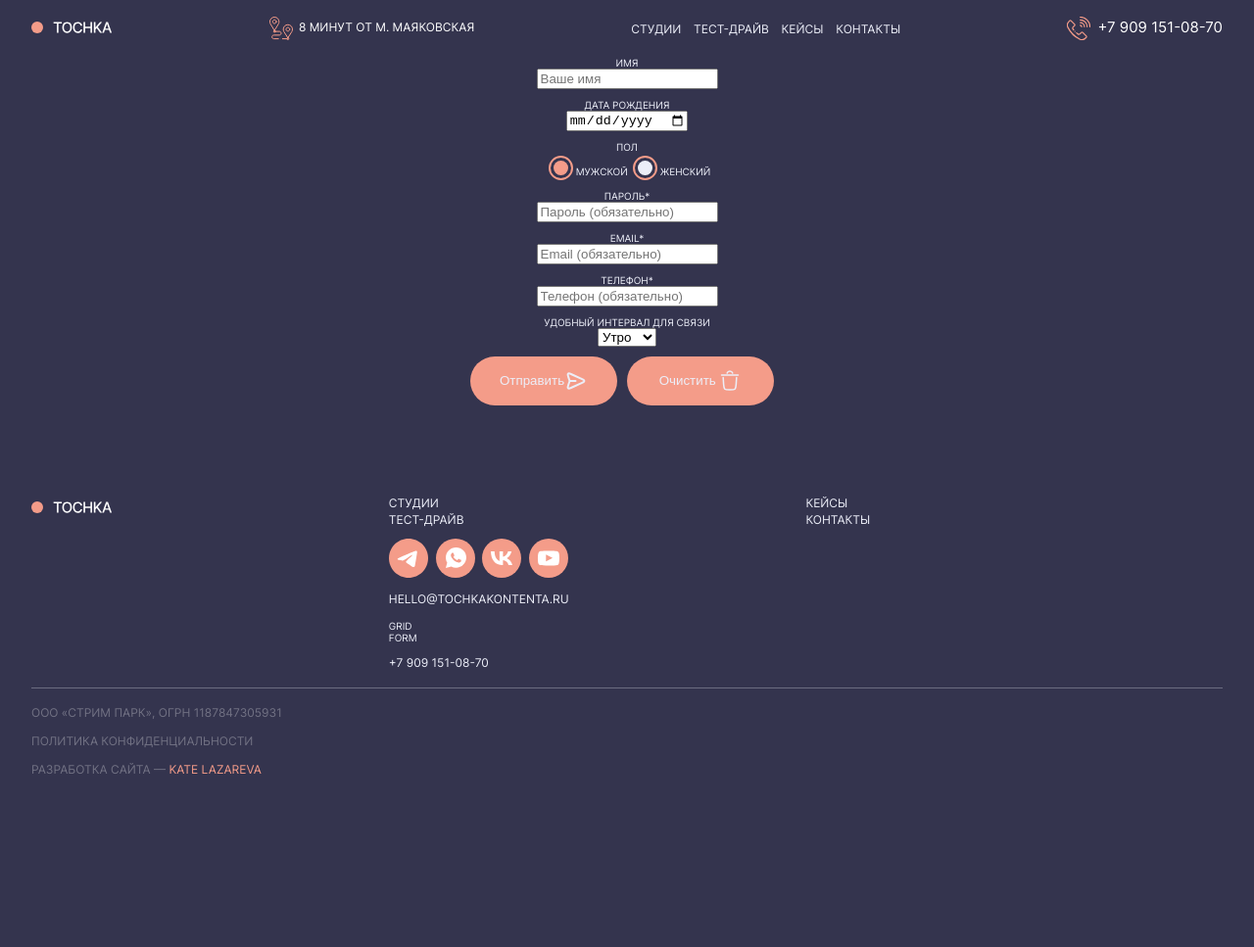
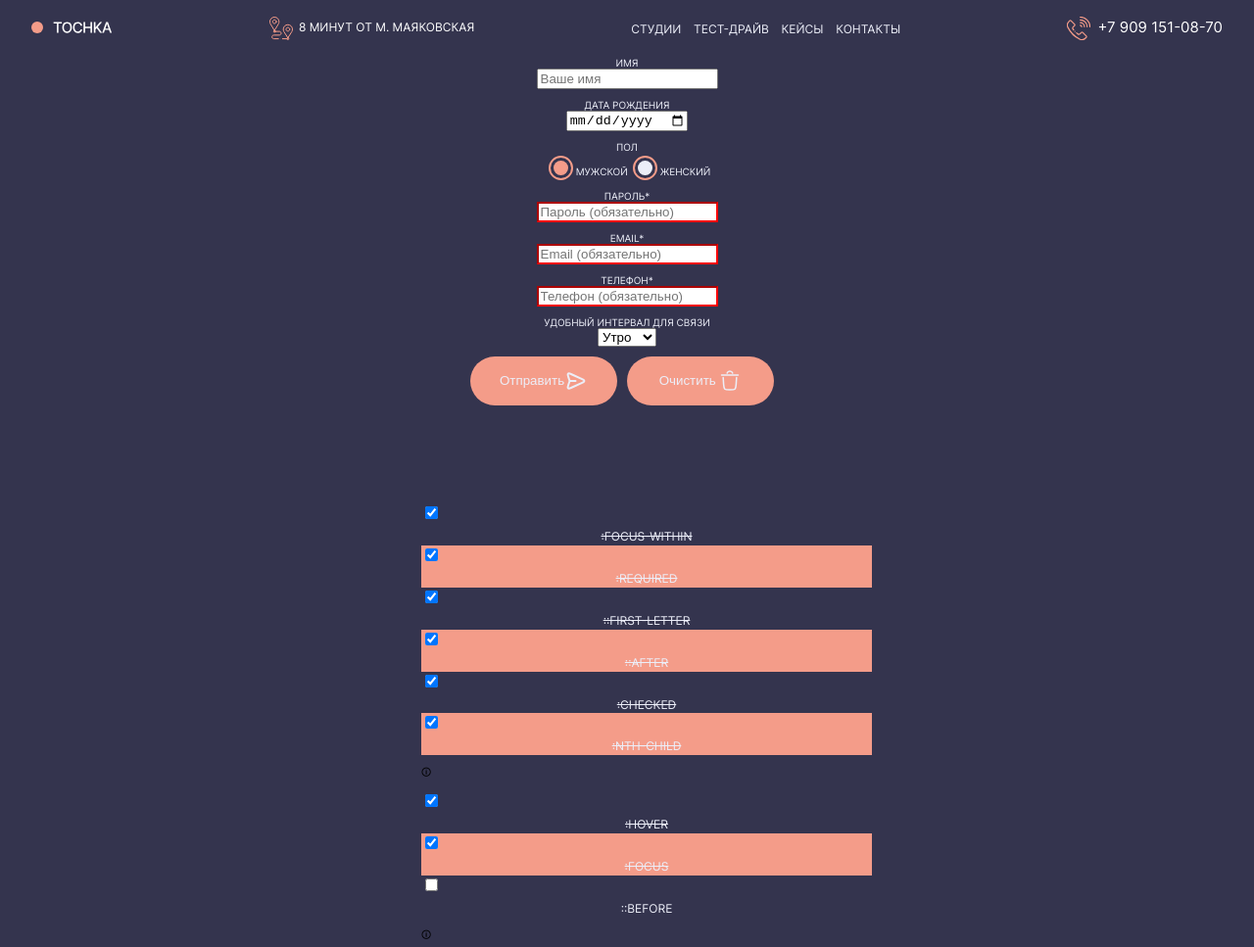
Before and after one commit to FrontendCourseMP/intro-to-layout-sqdzy, a plain HTML site: page form.html in a window 1280 px wide. Shown: the top 967 px of the page at 98% size. Before the commit the page ends 898 px from the top, so only its background shows below. Drawn offline with Linux system fonts and the light colour scheme.

Commit message:
Psevdo form

```diff
--- a/css/form.css
+++ b/css/form.css
@@ -49,3 +49,38 @@ button {
 button * {
   vertical-align: middle;
 }
+
+label {
+  display: flex;
+  flex-direction: column;
+  align-items: center;
+}
+.logo_footer {
+  transform: rotate(30deg) scale(1.5) skewX(20deg) skewY(20deg);
+}
+
+label:focus-within {
+  color: var(--peach-color);
+}
+
+input:required {
+  border-color:#f00;
+}
+
+dl {
+  max-width: 500px;
+  margin-inline: auto;
+  margin-block: 100px 0;
+}
+dt::first-letter {
+  font-size: 2em;
+}
+dd::after {
+  content: "🛈";
+}
+dl input[type="checkbox"]:checked + label {
+  text-decoration: line-through;
+}
+dl li:nth-child(even) {
+  background-color: var(--peach-color);
+}
--- a/form.html
+++ b/form.html
@@ -22,39 +22,69 @@
   </header>
   <main>
     <form action="//httpbin.org/post" method="post" class="middle_wrapper fixed_width form_middle_flex">
-      <label for="fname">Имя</label>
+      <label for="fname">Имя
         <input type="text" id="fname" name="fname" placeholder="Ваше имя">
-      <label for="birth">Дата рождения</label>
+      </label>
+      <label for="birth">Дата рождения
         <input type="date" id="birth" name="birth">
-      <label for="gender">Пол</label>
+      </label>
+      <label for="gender">Пол
         <div class="gender_form">
           <input type="radio" id="male" name="gender" value="male" checked>
           <label for="male">Мужской</label>
           <input type="radio" id="female" name="gender" value="female">
           <label for="female">Женский</label>
         </div>
-      <label for="pwd">Пароль*</label>
-      <input type="password" id="pwd" name="pwd" placeholder="Пароль (обязательно)">
-      <label for="email">Email*</label>
-      <input type="email" id="email" name="email" placeholder="Email (обязательно)">
-      <label for="phone">Телефон*</label>
-      <input type="tel" id="phone" name="phone" placeholder="Телефон (обязательно)">
-      <label for="time">Удобный интервал для связи</label>
+      </label>
+      <label for="pwd">Пароль*
+        <input type="password" id="pwd" name="pwd" placeholder="Пароль (обязательно)" required>
+      </label>
+      <label for="email">Email*
+        <input type="email" id="email" name="email" placeholder="Email (обязательно)" required>
+      </label>
+      <label for="phone">Телефон*
+        <input type="tel" id="phone" name="phone" placeholder="Телефон (обязательно)" required>
+      </label>
+      <label for="time">Удобный интервал для связи
         <select id="time" name="time">
           <option value="morning">Утро</option>
           <option value="day">День</option>
           <option value="evening">Вечер</option>
           <option value="night">Ночь</option>
         </select>
+      </label>
       <div class="buttons_in_from">
-        <button type="reset" class="btn_peach button_form"><span>Отправить</span><img src="images/send-alt-1-svgrepo-com.svg" alt="Отправить"></button>
-        <button type="submit" class="btn_peach button_form"><span>Очистить</span><img src="images/trash-bin-minimalistic-2-svgrepo-com.svg" alt="Корзина"></button>
+        <button type="submit" class="btn_peach button_form"><span>Отправить</span><img src="images/send-alt-1-svgrepo-com.svg" alt="Отправить"></button>
+        <button type="reset" class="btn_peach button_form"><span>Очистить</span><img src="images/trash-bin-minimalistic-2-svgrepo-com.svg" alt="Корзина"></button>
       </div>
+    </form>
+    <form class="fixed_width middle_wrapper">
+      <dl>
+          <dt></dt>
+          <dd>
+              <ul>
+                  <li><input type="checkbox" id="pseudo1" checked><label for="pseudo1">:focus-within</label></li>
+                  <li><input type="checkbox" id="pseudo2" checked><label for="pseudo2">:required</label></li>
+                  <li><input type="checkbox" id="pseudo3" checked><label for="pseudo3">::first-letter</label></li>
+                  <li><input type="checkbox" id="pseudo4" checked><label for="pseudo4">::after</label></li>
+                  <li><input type="checkbox" id="pseudo5" checked><label for="pseudo5">:checked</label></li>
+                  <li><input type="checkbox" id="pseudo6" checked><label for="pseudo6">:nth-child</label></li>
+              </ul>
+          </dd>
+          <dt></dt>
+          <dd>
+              <ul>
+                  <li><input type="checkbox" id="pseudo7" checked><label for="pseudo7">:hover</label></li>
+                  <li><input type="checkbox" id="pseudo8" checked><label for="pseudo8">:focus</label></li>
+                  <li><input type="checkbox" id="pseudo9"><label for="pseudo9">::before</label></li>
+              </ul>
+          </dd>
+      </dl>
   </form>
   </main>
   <footer class="middle_wrapper_footer">
     <div class="footer_menu_wrapper">
-      <a href="#"><img src="images/logo.svg" alt="Точка"></a>
+      <a href="#"><img src="images/logo.svg" alt="Точка" class="logo_footer"></a>
       <div class="footer_menu_grid">
         <ul class="footer_menu without_marker">
           <li><a href="">Студии</a></li>
```
Lines whose indentation alone changed are shown as unchanged.
